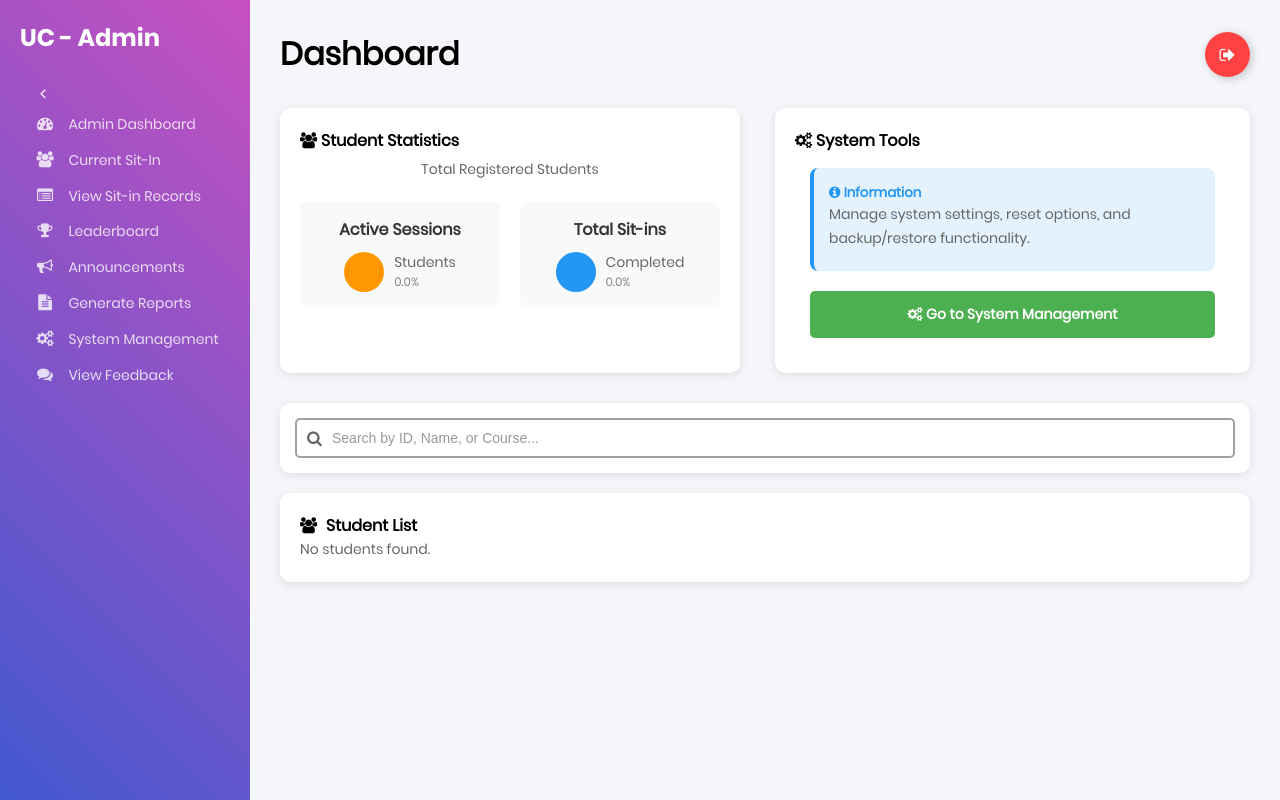
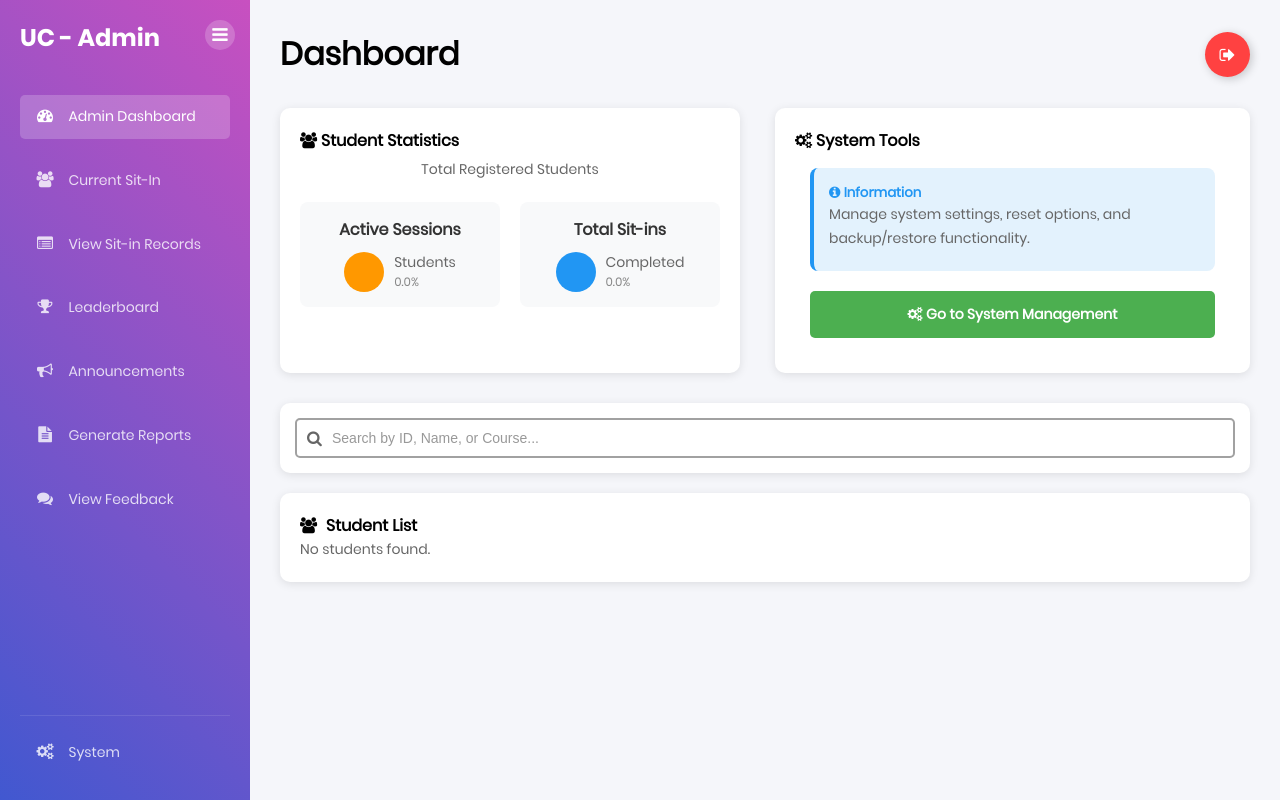
Before and after one commit to ClydPardillo/SIT-IN-MONITORING-SYSYTEM, a Python web app: template templates/admin.html in a window 1280 px wide. Run offline with Jinja, Linux system fonts and the light colour scheme; the template is opened without the code that fills it, so the values that code supplies are empty.

Commit message:
Improved the style of the sidebar

```diff
--- a/static/css/main.css
+++ b/static/css/main.css
@@ -557,7 +557,12 @@ iframe {
 }
 
 .sidebar-menu ul {
-  padding-left: 15px;
+  list-style: none;
+  padding: 0;
+  margin: 0;
+  display: flex;
+  flex-direction: column;
+  height: calc(100vh - 100px); /* Adjust based on header height */
 }
 
 .sidebar-menu li {
@@ -567,10 +572,20 @@ iframe {
 .sidebar-menu a {
   color: rgba(255,255,255,0.8);
   text-decoration: none;
+  padding: 10px 15px;
+  display: block;
+  border-radius: 5px;
+  transition: all 0.3s ease;
 }
 
 .sidebar-menu a:hover {
   color: white;
+  background-color: rgba(255,255,255,0.1);
+}
+
+.sidebar-menu a.active {
+  color: white;
+  background-color: rgba(255,255,255,0.2);
 }
 
 .main-content {
@@ -1016,21 +1031,33 @@ textarea.form-control {
 
 /* Sidebar Collapse Functionality */
 .sidebar-inner-toggle {
+  position: absolute;
+  top: 20px;
+  right: 15px;
+  background: rgba(255,255,255,0.2);
+  border: none;
+  width: 30px;
+  height: 30px;
+  border-radius: 50%;
+  color: white;
+  cursor: pointer;
   display: flex;
   align-items: center;
-  justify-content: space-between;
-  cursor: pointer;
-  background: none;
-  border: none;
-  color: #fff;
-  font-size: 16px;
-  padding: 0;
-  margin-top: 10px;
+  justify-content: center;
+  transition: all 0.3s ease;
+}
+
+.sidebar-inner-toggle:hover {
+  background: rgba(255,255,255,0.3);
+  transform: scale(1.1);
 }
 
 .sidebar-inner-toggle i {
-  margin-left: 20px;
-  transition: transform 0.3s ease;
+  font-size: 18px;
+}
+
+.sidebar.collapsed .fa-bars {
+  transform: rotate(90deg);
 }
 
 .sidebar.collapsed {
@@ -1057,17 +1084,20 @@ textarea.form-control {
 
 .sidebar.collapsed .sidebar-menu li {
   text-align: center;
+  margin-top: 10px;
 }
 
 .sidebar.collapsed .sidebar-menu a {
   padding: 15px 0;
   display: flex;
   justify-content: center;
+  margin-top: 10px;
 }
 
 .sidebar.collapsed .sidebar-menu a i {
   font-size: 20px;
   margin: 0;
+  margin-top: 10px;
 }
 
 .sidebar.collapsed .fa-angle-left {
--- a/templates/admin.html
+++ b/templates/admin.html
@@ -6,13 +6,13 @@
     <div class="sidebar-header">
       <h2>UC - Admin</h2>
       <button class="sidebar-inner-toggle" title="Toggle Sidebar">
-        <i class="fa fa-angle-left"></i>
+        <i class="fa fa-bars"></i>
       </button>
     </div>
     <div class="sidebar-menu">
       <ul>
         <li>
-          <a href="{{ url_for('admin_dashboard') }}"
+          <a href="{{ url_for('admin_dashboard') }}" class="active"
             ><i class="fa fa-dashboard"></i> Admin Dashboard</a
           >
         </li>
@@ -37,18 +37,18 @@
           >
         </li>
         <li>
-          <a href="{{ url_for('admin_reports') }}" class="active"
+          <a href="{{ url_for('admin_reports') }}"
             ><i class="fa fa-file-text"></i> Generate Reports</a
-          >
-        </li>
-        <li>
-          <a href="{{ url_for('admin_system_management') }}"
-            ><i class="fa fa-cogs"></i> System Management</a
           >
         </li>
         <li>
           <a href="{{ url_for('admin_feedback') }}"
             ><i class="fa fa-comments"></i> View Feedback</a
+          >
+        </li>
+        <li style="margin-top: auto; border-top: 1px solid rgba(255,255,255,0.1); padding-top: 15px;">
+          <a href="{{ url_for('admin_system_management') }}"
+            ><i class="fa fa-cogs"></i> System</a
           >
         </li>
       </ul>
--- a/templates/dashboard.html
+++ b/templates/dashboard.html
@@ -6,14 +6,14 @@
     <div class="sidebar-header">
       <h2>UC - Student</h2>
       <button class="sidebar-inner-toggle" title="Toggle Sidebar">
-        <i class="fa fa-angle-left"></i>
+        <i class="fa fa-bars"></i>
       </button>
     </div>
 
     <div class="sidebar-menu">
       <ul>
         <li>
-          <a href="{{ url_for('dashboard') }}"
+          <a href="{{ url_for('dashboard') }}" class="active"
             ><i class="fa fa-dashboard"></i> Dashboard</a
           >
         </li>
--- a/templates/edit_profile.html
+++ b/templates/edit_profile.html
@@ -7,7 +7,7 @@
     <div class="sidebar-header">
       <h2>UC - Student</h2>
       <button class="sidebar-inner-toggle" title="Toggle Sidebar">
-        <i class="fa fa-angle-left"></i>
+        <i class="fa fa-bars"></i>
       </button>
     </div>
     <div class="sidebar-menu">
@@ -18,7 +18,7 @@
           >
         </li>
         <li>
-          <a href="{{ url_for('profile') }}"
+          <a href="{{ url_for('profile') }}" class="active"
             ><i class="fa fa-user"></i> Profile</a
           >
         </li>
--- a/templates/profile.html
+++ b/templates/profile.html
@@ -6,7 +6,7 @@
     <div class="sidebar-header">
       <h2>UC - Student</h2>
       <button class="sidebar-inner-toggle" title="Toggle Sidebar">
-        <i class="fa fa-angle-left"></i>
+        <i class="fa fa-bars"></i>
       </button>
     </div>
     <div class="sidebar-menu">
@@ -17,7 +17,7 @@
           >
         </li>
         <li>
-          <a href="{{ url_for('profile') }}"
+          <a href="{{ url_for('profile') }}" class="active"
             ><i class="fa fa-user"></i> Profile</a
           >
         </li>
--- a/templates/remaining_sessions.html
+++ b/templates/remaining_sessions.html
@@ -6,7 +6,7 @@
     <div class="sidebar-header">
       <h2>UC - Student</h2>
       <button class="sidebar-inner-toggle" title="Toggle Sidebar">
-        <i class="fa fa-angle-left"></i>
+        <i class="fa fa-bars"></i>
       </button>
     </div>
     <div class="sidebar-menu">
@@ -22,7 +22,7 @@
           >
         </li>
         <li>
-          <a href="{{ url_for('remaining_sessions') }}"
+          <a href="{{ url_for('remaining_sessions') }}" class="active"
             ><i class="fa fa-clock-o"></i> Remaining Sessions</a
           >
         </li>
--- a/templates/reservation.html
+++ b/templates/reservation.html
@@ -6,7 +6,7 @@
     <div class="sidebar-header">
       <h2>UC - Student</h2>
       <button class="sidebar-inner-toggle" title="Toggle Sidebar">
-        <i class="fa fa-angle-left"></i>
+        <i class="fa fa-bars"></i>
       </button>
     </div>
     <div class="sidebar-menu">
@@ -32,7 +32,7 @@
           >
         </li>
         <li>
-          <a href="{{ url_for('reservation') }}"
+          <a href="{{ url_for('reservation') }}" class="active"
             ><i class="fa fa-calendar"></i> Reservation</a
           >
         </li>
--- a/templates/sit_in_history.html
+++ b/templates/sit_in_history.html
@@ -6,7 +6,7 @@
     <div class="sidebar-header">
       <h2>UC - Student</h2>
       <button class="sidebar-inner-toggle" title="Toggle Sidebar">
-        <i class="fa fa-angle-left"></i>
+        <i class="fa fa-bars"></i>
       </button>
     </div>
     <div class="sidebar-menu">
@@ -27,7 +27,7 @@
           >
         </li>
         <li>
-          <a href="{{ url_for('sit_in_history') }}"
+          <a href="{{ url_for('sit_in_history') }}" class="active"
             ><i class="fa fa-history"></i> Sit-in History</a
           >
         </li>
--- a/templates/submit_feedback.html
+++ b/templates/submit_feedback.html
@@ -5,7 +5,7 @@
     <div class="sidebar-header">
       <h2>UC - Student</h2>
       <button class="sidebar-inner-toggle" title="Toggle Sidebar">
-        <i class="fa fa-angle-left"></i>
+        <i class="fa fa-bars"></i>
       </button>
     </div>
     <div class="sidebar-menu">
```
Also changed, not shown: templates/admin_all_reports.html (+6 -6 lines), templates/admin_announcements.html (+8 -8 lines), templates/admin_current_sit_in.html (+8 -8 lines), templates/admin_edit_student.html (+8 -8 lines), templates/admin_feedback.html (+6 -6 lines), templates/admin_leaderboard.html (+10 -10 lines), templates/admin_reports.html (+6 -6 lines), templates/admin_sit_in_records.html (+8 -8 lines), templates/admin_system_management.html (+6 -6 lines).
